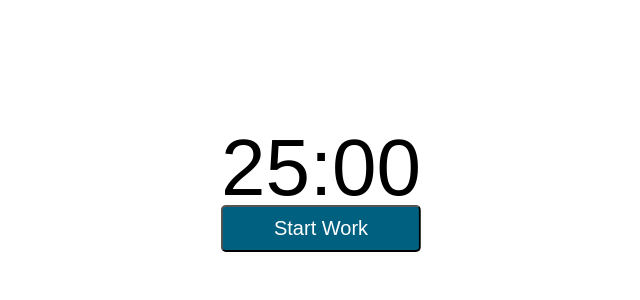
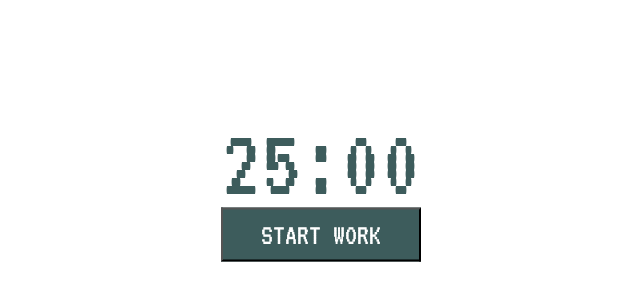
Before and after one commit to CassadyBlake/pomodoro, a React (Create React App) app: page / in a window 1280 px wide. Shown: the part 200-500 px from the top of the page, without its empty margins (319-959 px from the left). Built offline with nearby package versions, Linux system fonts and the light colour scheme.

Commit message:
user story 4 liveTimer: completed

```diff
--- a/src/App.css
+++ b/src/App.css
@@ -1,7 +1,11 @@
-
+@import url('https://fonts.googleapis.com/css?family=VT323');
+body {
+  font-family: 'VT323', monospace;
+}
 
 .Controller {
-  font-size: 80px;
+  font-size: 100px;
+  color: #3d5c5c;
   line-height: .5;
   text-align: center;
   margin: 0;
@@ -12,13 +16,22 @@
 }
 
 .btn {
+  font-family: 'VT323', monospace;
   width: 200px;
-  font-size: 20px;
+  font-size: 30px;
   color: #fff;
   padding: 10px 15px;
-  border-radius: 5px;
 }
 
 .start {
-  background-color: #006080;
+  background-color: #3d5c5c;
 }
+
+.reset {
+  background-color: #cc6666;
+}
+
+button:focus {
+  border: none;
+  outline: none;
+}
--- a/src/App.js
+++ b/src/App.js
@@ -69,7 +69,12 @@ class App extends Component {
     minutes = minutes < 10 ? "0" + minutes: minutes;
     seconds = seconds < 10 ? "0" + seconds: seconds;
 
-    return minutes + ":" + seconds;
+    if (seconds % 2 === 0) {
+      return minutes + ":" + seconds;
+    }
+    else {
+      return minutes + " " + seconds;
+    }
   };
 
 
@@ -79,7 +84,7 @@ class App extends Component {
         <div className="Controller">
           {this.formatTime(this.state.timeRemaining)}
           <br></br>
-          <button type="button" className="btn start" onClick={this.startResetTimer} >{ this.state.onBreak ? (this.state.isCounting ? "Reset" : "Start Break") : (this.state.isCounting ? "Reset" : "Start Work") }</button>
+          <button type="button" className={ this.state.isCounting ? "btn reset" : "btn start" } onClick={this.startResetTimer} >{ this.state.onBreak ? (this.state.isCounting ? "RESET" : "START BREAK") : (this.state.isCounting ? "RESET" : "START WORK") }</button>
         </div>
       </div>
     );
```
